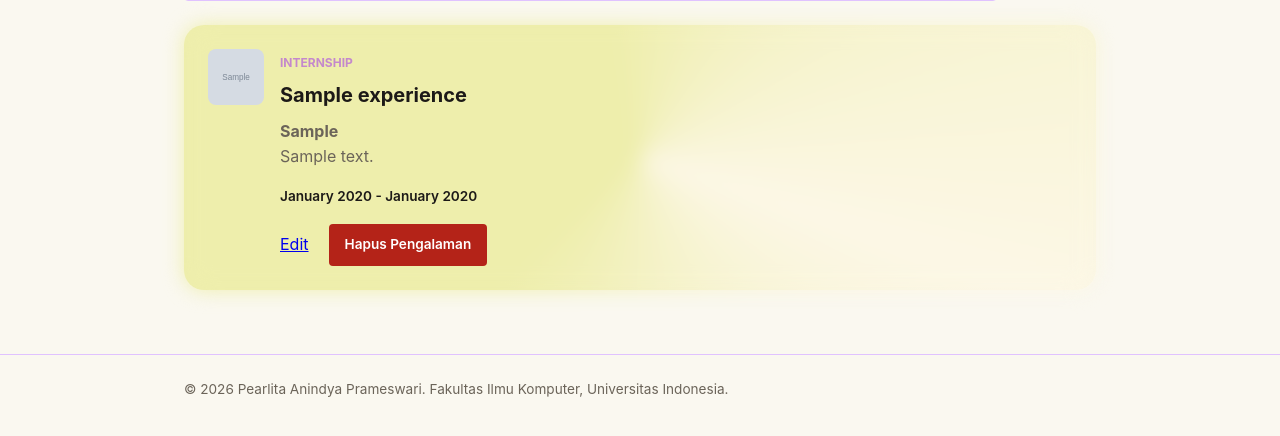
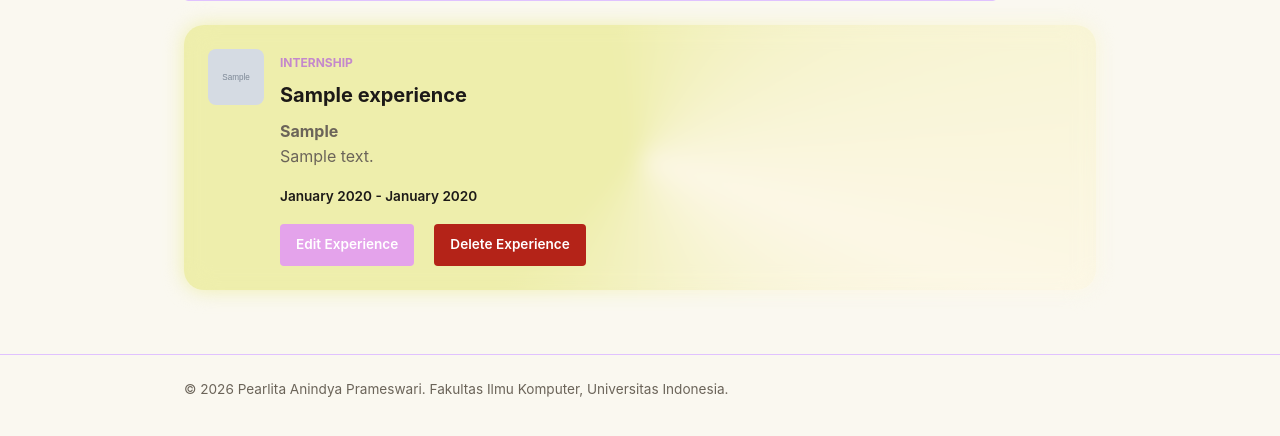
Before and after one commit to pearlitaanindya/myportofolio, a Django app: page /experience/ in a window 1280 px wide. Shown: the part 290-726 px from the top of the page. Run offline with Django 5.2, Linux system fonts and the light colour scheme; tables that the repository leaves empty hold one stand-in row (values such as "Sample post"); grey boxes marked "Sample" are stand-in pictures.

Commit message:
fix: Fix and edit Delete and Edit button

```diff
--- a/templates/components/experience_delete_modal.html
+++ b/templates/components/experience_delete_modal.html
@@ -2,9 +2,9 @@
     <button type="button"
             class="button button-danger"
             popovertarget="delete-experience-{{ experience.id }}"
-            aria-label="Hapus {{ experience.title }}"
-            title="Hapus pengalaman">
-        Hapus Pengalaman
+            aria-label="Delete {{ experience.title }}"
+            title="Delete Experience">
+        Delete Experience
     </button>
 </p>
 
@@ -19,23 +19,23 @@
             class="experience-delete-modal__backdrop"
             popovertarget="delete-experience-{{ experience.id }}"
             popovertargetaction="hide"
-            aria-label="Tutup konfirmasi hapus"></button>
+            aria-label="Close delete confirmation"></button>
 
     <div class="experience-delete-modal__content">
         <button type="button"
                 class="experience-delete-modal__close"
                 popovertarget="delete-experience-{{ experience.id }}"
                 popovertargetaction="hide"
-                aria-label="Tutup konfirmasi hapus">
+                aria-label="Close delete confirmation">
             ×
         </button>
 
         <h2 id="delete-experience-title-{{ experience.id }}">
-            Hapus Pengalaman?
+            Delete Experience?
         </h2>
 
         <p>
-            Apakah Anda yakin ingin menghapus
+            Are you sure you want to delete
             <strong>{{ experience.title }}</strong>?
         </p>
 
@@ -44,14 +44,14 @@
                     class="button button-secondary"
                     popovertarget="delete-experience-{{ experience.id }}"
                     popovertargetaction="hide">
-                Batal
+                Cancel
             </button>
 
             <form method="post"
                   action="{% url 'main:delete_experience' experience.id %}">
                 {% csrf_token %}
                 <button type="submit" class="button button-danger">
-                    Ya, Hapus
+                            Delete
                 </button>
             </form>
         </div>
--- a/templates/experience.html
+++ b/templates/experience.html
@@ -60,8 +60,8 @@
                             </p>
                             <div class="project-card-actions">
                                 <div class="project-actions">
-                                    <a href="{% url 'main:update_experience' experience.id %}">
-                                        Edit
+                                    <a href="{% url 'main:update_experience' experience.id %}" class="button">
+                                        Edit Experience
                                     </a>
                                     {% include "components/experience_delete_modal.html" with experience=experience %}
                                 </div>
```
